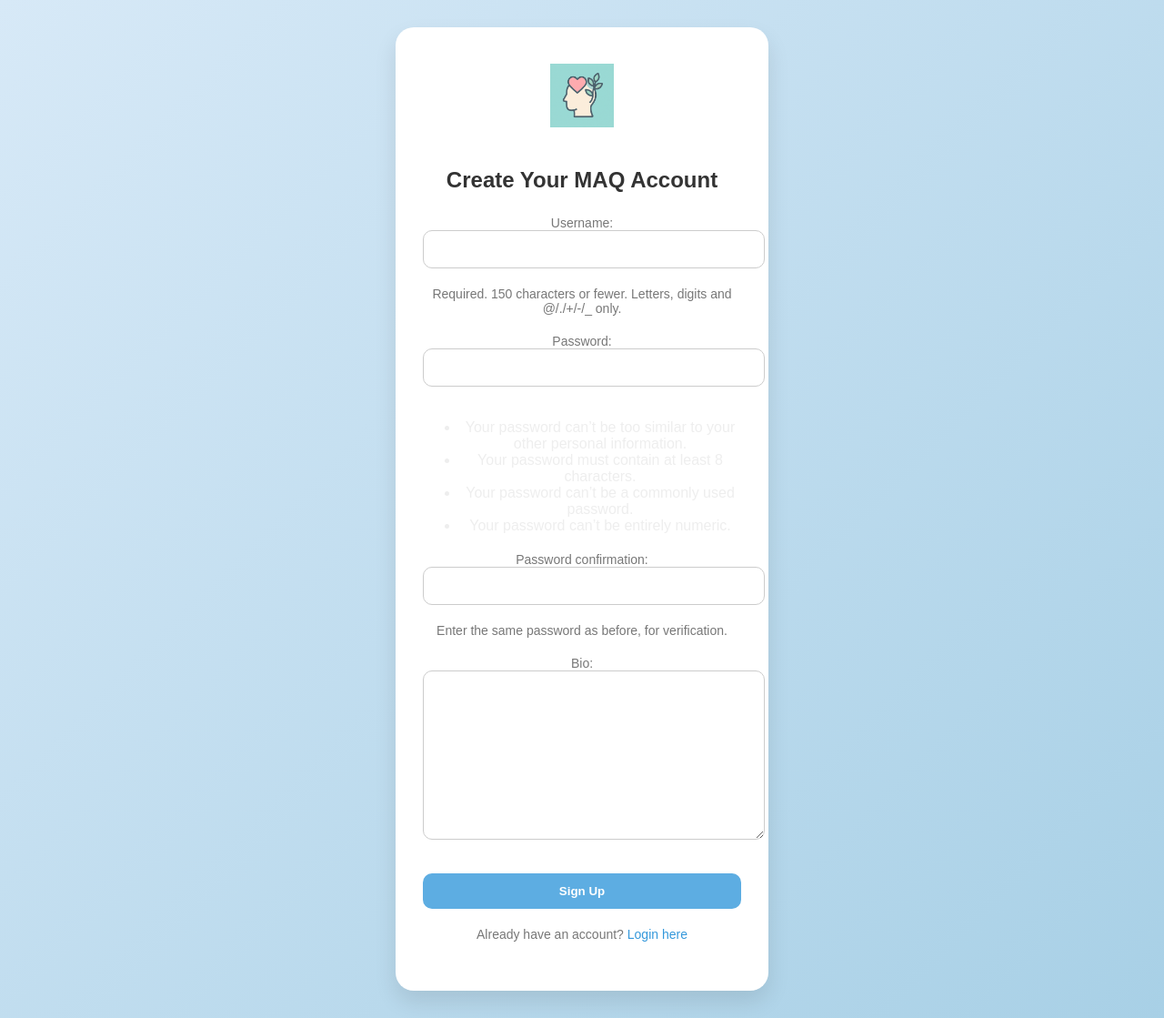
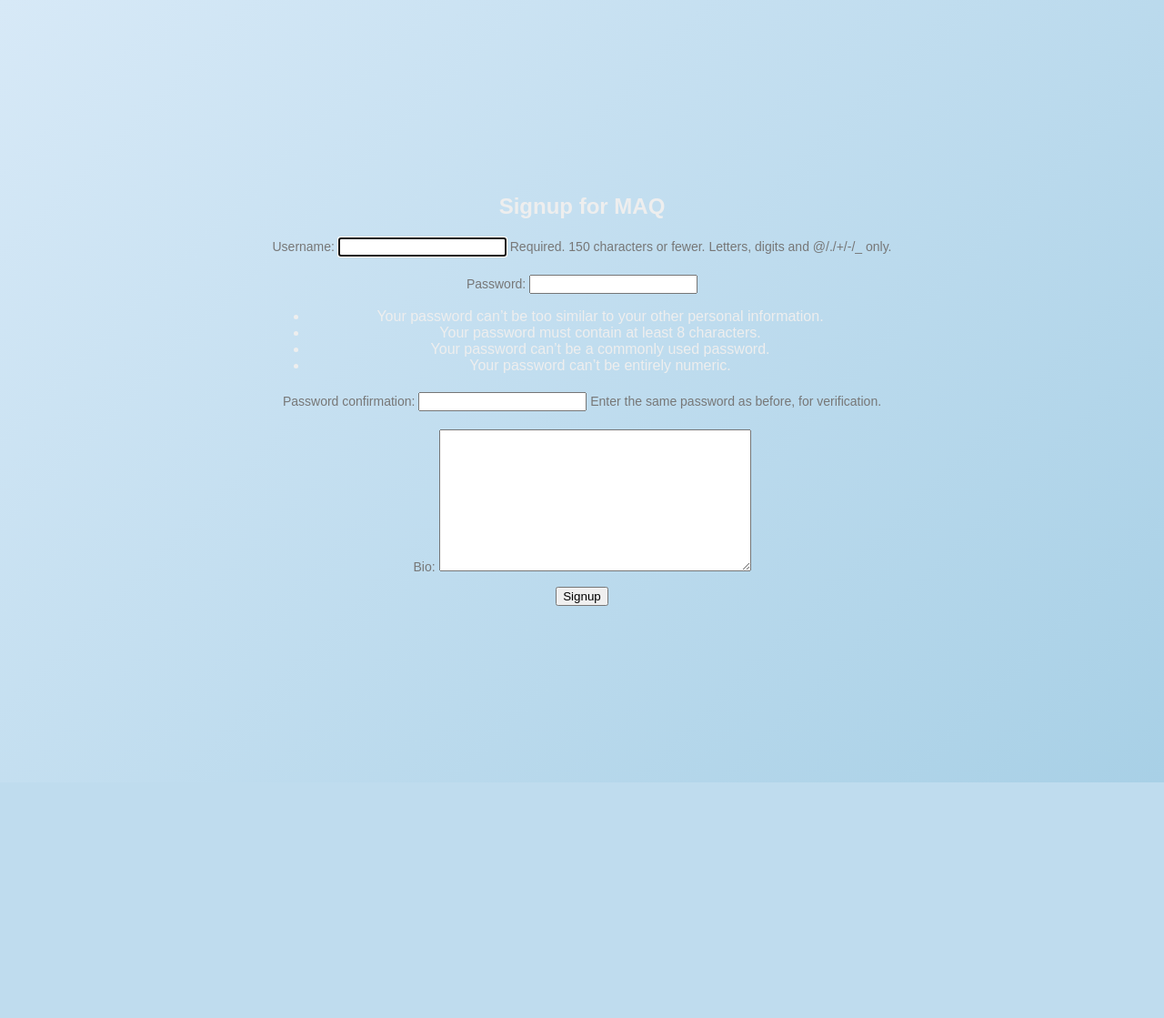
Before and after one commit to manzicomfort/maqtherapist, a Django app: page /signup/ in a window 1280 px wide. Shown: the whole page at 91% size. After the commit the page ends 860 px from the top, so only its background shows below. Run offline with Django 5.2, Linux system fonts and the light colour scheme.

Commit message:
Add restore login and signup

```diff
--- a/chatapp/templates/chatapp/signup.html
+++ b/chatapp/templates/chatapp/signup.html
@@ -1,16 +1,12 @@
 {% extends 'chatapp/base.html' %}
 {% load static %}
 {% block content %}
-<div class="auth-container">
-    <div class="auth-card">
-        <img src="{% static 'chatapp/images/therapy-icon.png' %}" alt="Therapy" class="auth-icon">
-        <h2>Create Your MAQ Account</h2>
-        <form method="post" class="auth-form">
-            {% csrf_token %}
-            {{ form.as_p }}
-            <button type="submit" class="auth-btn">Sign Up</button>
-        </form>
-        <p>Already have an account? <a href="{% url 'login' %}">Login here</a></p>
-    </div>
+<div class="login-container">
+    <h2>Signup for MAQ</h2>
+    <form method="post">
+        {% csrf_token %}
+        {{ form.as_p }}
+        <button type="submit">Signup</button>
+    </form>
 </div>
 {% endblock %}
```
Also changed, not shown: chatapp/templates/chatapp/login.html (+8 -11 lines).
